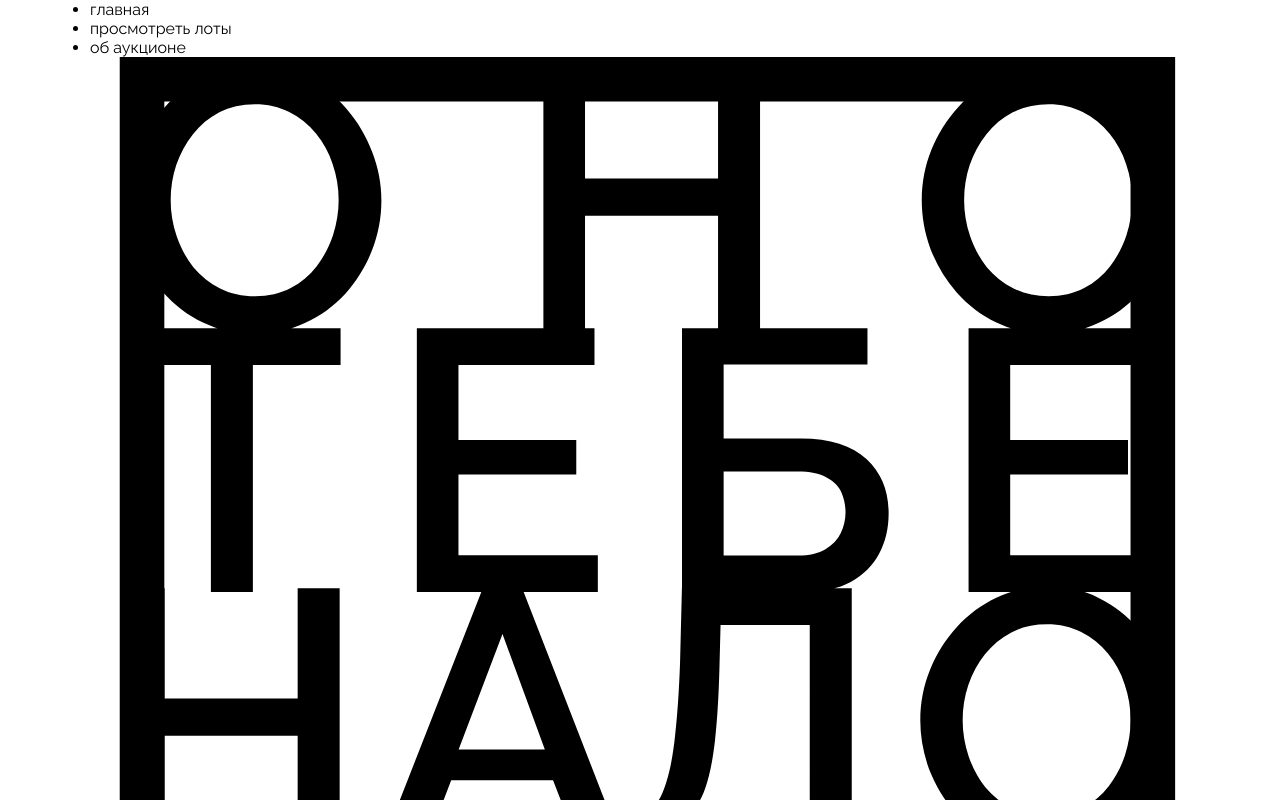
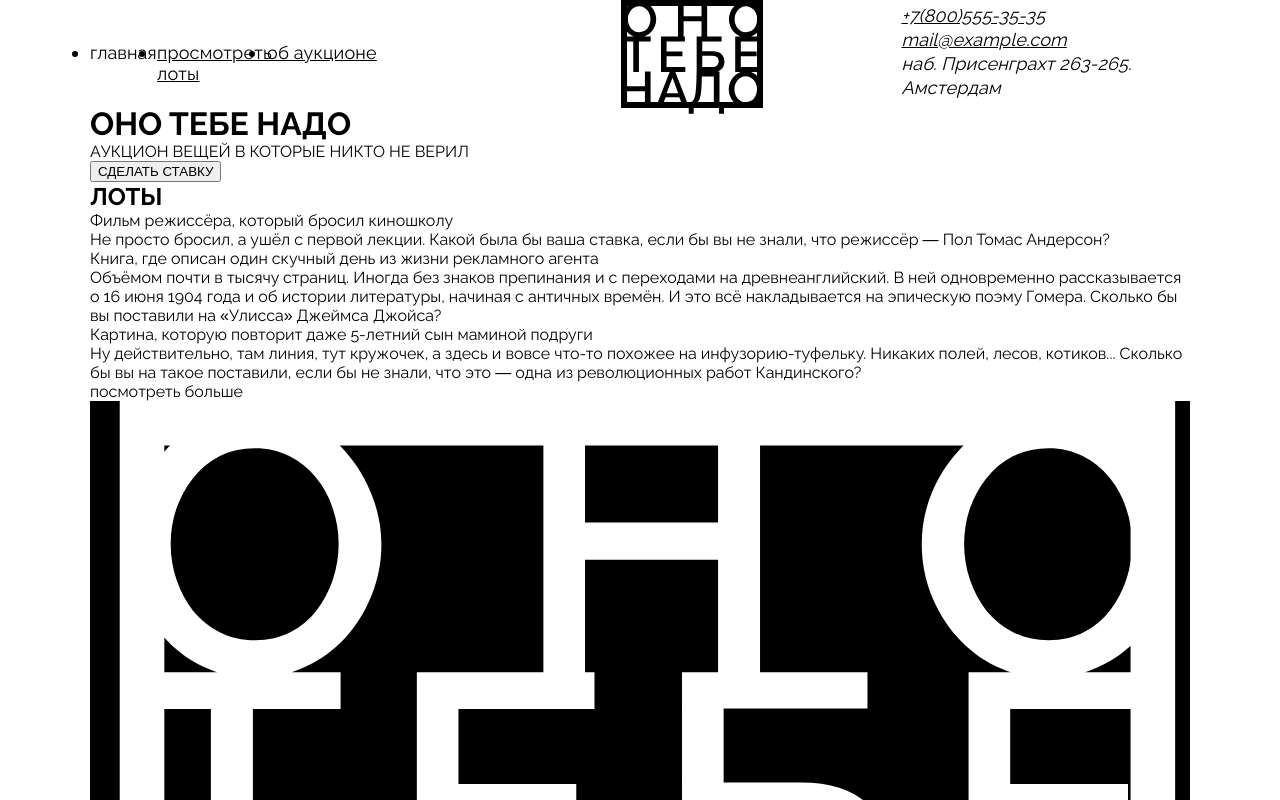
Before and after one commit to IlyaGlukhovskiy/ono-tebe-nado, a plain HTML site: page index.html in a window 1280 px wide. Shown: the top 800 px of the page. Drawn offline with Linux system fonts and the light colour scheme.

Commit message:
Начало стилизации 'головы'

```diff
--- a/styles/style.css
+++ b/styles/style.css
@@ -1,3 +1,85 @@
+/*Стили для головы*/
+header {
+    display: flex;
+    justify-content: space-between;
+    align-items: center;
+    width: 1052px;
+    height: 105px;
+    top: 92px;
+    left: 24px;
+}
+
+.header_menu{
+    width: 391.48px;
+    height: 22px;
+    top: 44px;
+    left: 26.52px;
+    border: 1px;
+
+}
+
+.header_list_items{
+    width: 67px;
+    height: 21px;
+    top: 44px;
+    left: 26.52px;
+    font-family: Raleway;
+    font-size: 18px;
+    font-weight: 400;
+    line-height: 21px;
+    letter-spacing: 0em;
+
+}
+
+.header_list_items_underline{
+    width: 110px;
+    height: 21px;
+    top: 44px;
+    left: 308px;
+    font-family: Raleway;
+    font-size: 18px;
+    font-weight: 400;
+    line-height: 21px;
+    letter-spacing: 0.01em;
+    text-decoration: underline;
+
+}
+
+.header_list_menu{
+    display: flex;
+    justify-content: start;
+    width: 391.48px;
+    height: 22px;
+    top: 44px;
+    left: 26.52px;
+    border: 1px;
+
+}
+
+.header_logo{
+    width: 148px;
+    height: 105px;
+    left: 454px;
+
+}
+
+.header_contact{
+    width: 240.52px;
+    height: 98px;
+    top: 5px;
+    left: 786px;
+    border: 1px;
+    font-family: Raleway;
+    font-size: 18px;
+    font-weight: 400;
+    line-height: 24px;
+    letter-spacing: 0.01em;
+    text-align: left;
+
+}
+
+/*------------------------------*/
+
 .cover_title{
     background-image: url(/YandexPracticum/ono-tebe-nado/images/cover.jpg);
 }
```
